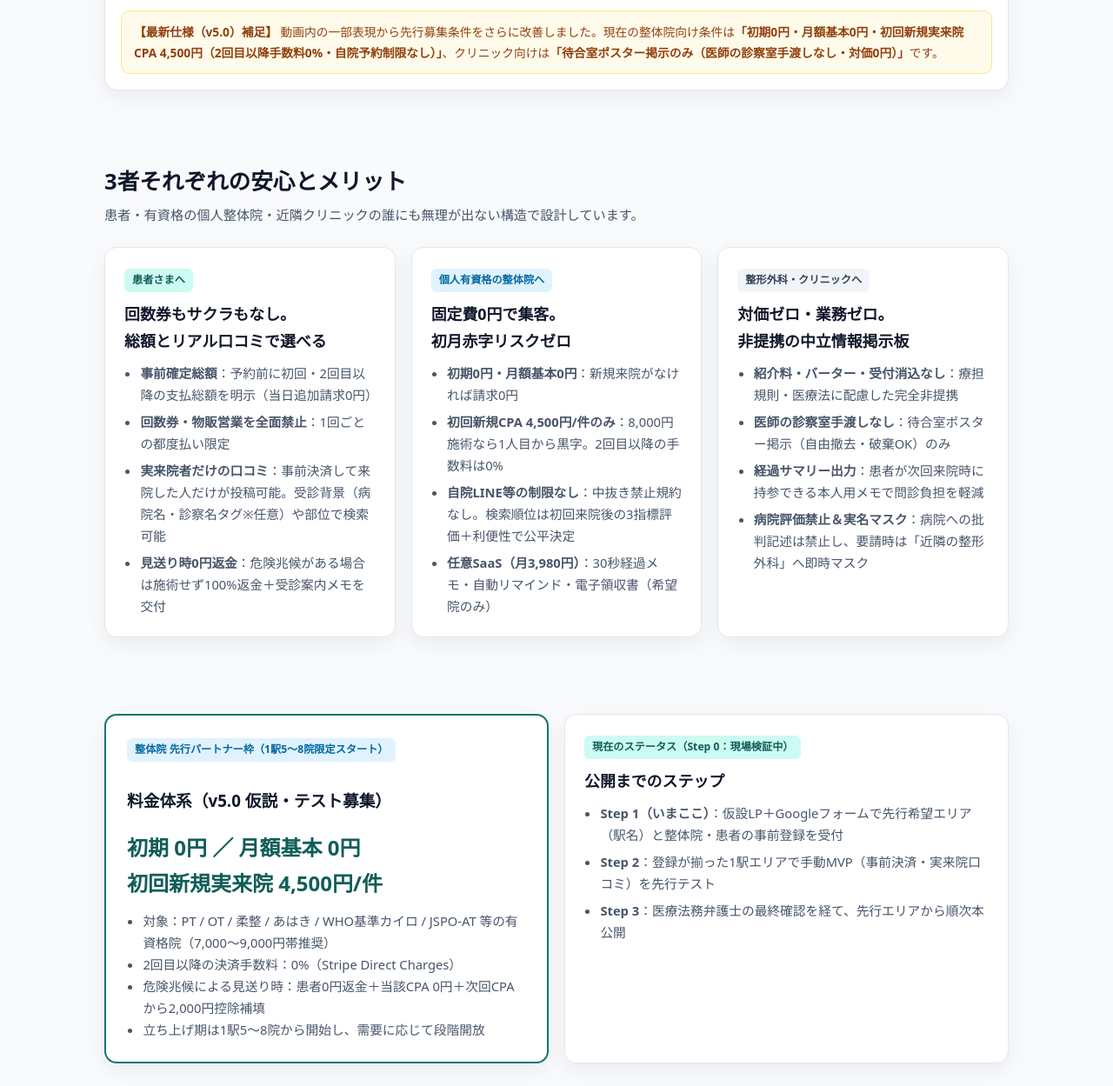
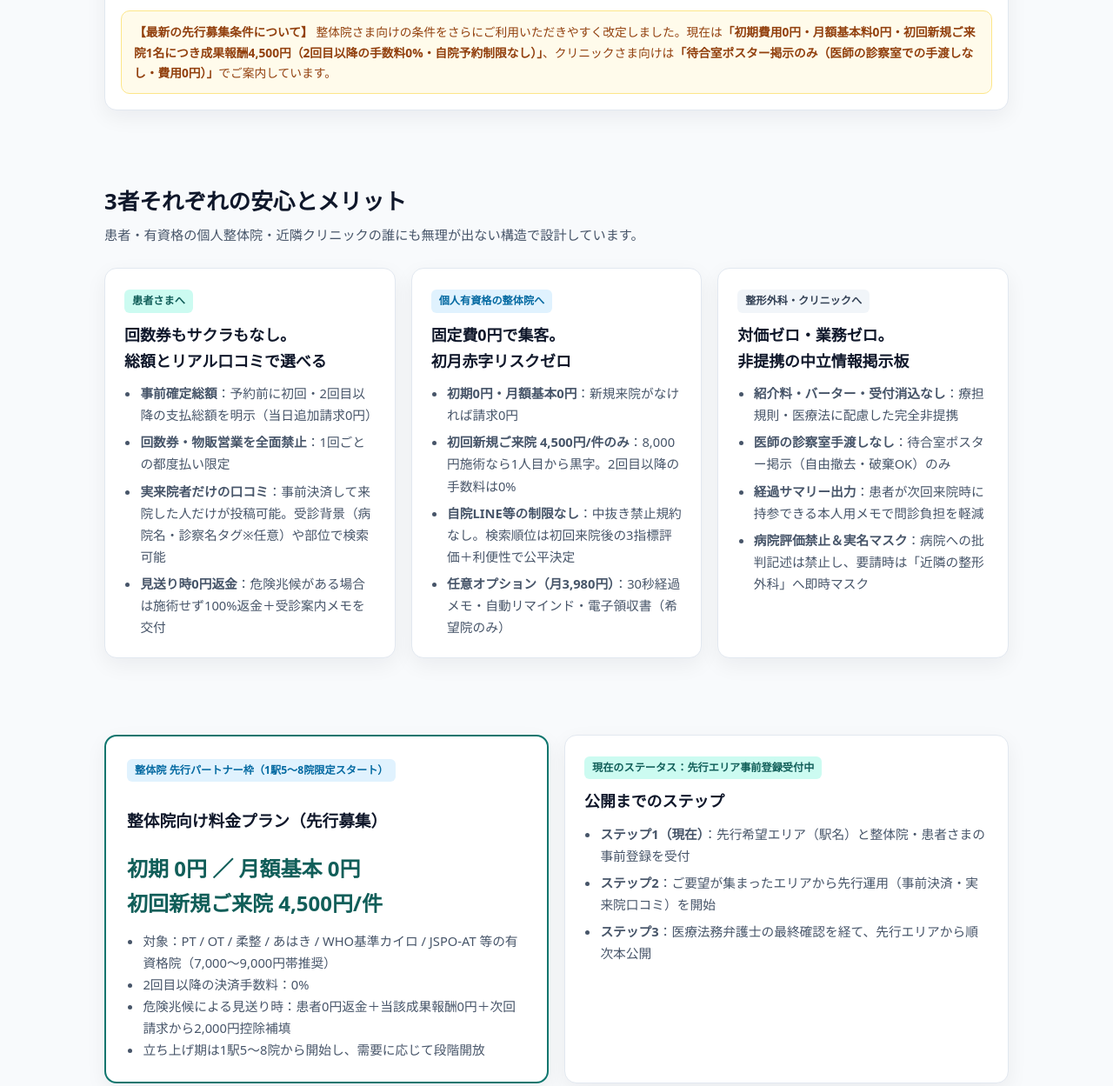
Before and after one commit to jackasser/tsunagu-isei, a plain HTML site: page index.html in a window 1280 px wide. Shown: the part 1263-2512 px from the top of the page at 87% size. Drawn offline with Linux system fonts and the light colour scheme.

Commit message:
Remove internal jargon from public LP

```diff
--- a/index.html
+++ b/index.html
@@ -328,7 +328,7 @@
           <a class="btn btn-secondary" href="#video">紹介動画を見る（約2分）</a>
         </div>
         <div class="hero-note">
-          ※現在は1駅先行テスト（Step 0）に向けた先行ウェイトリスト受付中です。登録・通知に費用は一切かかりません。
+          ※現在は先行エリアの事前登録を受付中です。登録・通知に費用は一切かかりません。
         </div>
       </div>
     </section>
@@ -349,8 +349,8 @@
             </iframe>
           </div>
           <div class="v5-notice">
-            <strong>【最新仕様（v5.0）補足】</strong>
-            動画内の一部表現から先行募集条件をさらに改善しました。現在の整体院向け条件は<strong>「初期0円・月額基本0円・初回新規実来院CPA 4,500円（2回目以降手数料0%・自院予約制限なし）」</strong>、クリニック向けは<strong>「待合室ポスター掲示のみ（医師の診察室手渡しなし・対価0円）」</strong>です。
+            <strong>【最新の先行募集条件について】</strong>
+            整体院さま向けの条件をさらにご利用いただきやすく改定しました。現在は<strong>「初期費用0円・月額基本料0円・初回新規ご来院1名につき成果報酬4,500円（2回目以降の手数料0%・自院予約制限なし）」</strong>、クリニックさま向けは<strong>「待合室ポスター掲示のみ（医師の診察室での手渡しなし・費用0円）」</strong>でご案内しています。
           </div>
         </div>
       </div>
@@ -377,9 +377,9 @@
             <h3>固定費0円で集客。<br />初月赤字リスクゼロ</h3>
             <ul>
               <li><strong>初期0円・月額基本0円</strong>：新規来院がなければ請求0円</li>
-              <li><strong>初回新規CPA 4,500円/件のみ</strong>：8,000円施術なら1人目から黒字。2回目以降の手数料は0%</li>
+              <li><strong>初回新規ご来院 4,500円/件のみ</strong>：8,000円施術なら1人目から黒字。2回目以降の手数料は0%</li>
               <li><strong>自院LINE等の制限なし</strong>：中抜き禁止規約なし。検索順位は初回来院後の3指標評価＋利便性で公平決定</li>
-              <li><strong>任意SaaS（月3,980円）</strong>：30秒経過メモ・自動リマインド・電子領収書（希望院のみ）</li>
+              <li><strong>任意オプション（月3,980円）</strong>：30秒経過メモ・自動リマインド・電子領収書（希望院のみ）</li>
             </ul>
           </div>
           <div class="card">
@@ -402,22 +402,22 @@
         <div class="grid-2">
           <div class="price-box">
             <span class="card-badge">整体院 先行パートナー枠（1駅5〜8院限定スタート）</span>
-            <h3>料金体系（v5.0 仮説・テスト募集）</h3>
-            <div class="price-big">初期 0円 ／ 月額基本 0円<br />初回新規実来院 4,500円/件</div>
+            <h3>整体院向け料金プラン（先行募集）</h3>
+            <div class="price-big">初期 0円 ／ 月額基本 0円<br />初回新規ご来院 4,500円/件</div>
             <ul style="margin:0; padding-left:1.15rem; color:var(--muted); font-size:0.92rem;">
               <li>対象：PT / OT / 柔整 / あはき / WHO基準カイロ / JSPO-AT 等の有資格院（7,000〜9,000円帯推奨）</li>
-              <li>2回目以降の決済手数料：0%（Stripe Direct Charges）</li>
-              <li>危険兆候による見送り時：患者0円返金＋当該CPA 0円＋次回CPAから2,000円控除補填</li>
+              <li>2回目以降の決済手数料：0%</li>
+              <li>危険兆候による見送り時：患者0円返金＋当該成果報酬0円＋次回請求から2,000円控除補填</li>
               <li>立ち上げ期は1駅5〜8院から開始し、需要に応じて段階開放</li>
             </ul>
           </div>
           <div class="card">
-            <span class="card-badge teal">現在のステータス（Step 0：現場検証中）</span>
+            <span class="card-badge teal">現在のステータス：先行エリア事前登録受付中</span>
             <h3>公開までのステップ</h3>
             <ul>
-              <li><strong>Step 1（いまここ）</strong>：仮設LP＋Googleフォームで先行希望エリア（駅名）と整体院・患者の事前登録を受付</li>
-              <li><strong>Step 2</strong>：登録が揃った1駅エリアで手動MVP（事前決済・実来院口コミ）を先行テスト</li>
-              <li><strong>Step 3</strong>：医療法務弁護士の最終確認を経て、先行エリアから順次本公開</li>
+              <li><strong>ステップ1（現在）</strong>：先行希望エリア（駅名）と整体院・患者さまの事前登録を受付</li>
+              <li><strong>ステップ2</strong>：ご要望が集まったエリアから先行運用（事前決済・実来院口コミ）を開始</li>
+              <li><strong>ステップ3</strong>：医療法務弁護士の最終確認を経て、先行エリアから順次本公開</li>
             </ul>
           </div>
         </div>
@@ -459,7 +459,7 @@
         <strong>【ご注意・免責事項】</strong>
         本サービス「つなぐ医整」は、登録施術院の予約・事前決済・実来院者による体験記録の検索基盤であり、医療機関との提携・特定の施術所または治療効果の保証・医療行為（診断や治療）を行うものではありません。検索上の「診察名タグ」は利用者の自己申告による受診背景の参考情報であり、施術院による適応症の標榜ではありません。現在、医師の診断・リハビリを継続中の方は、必ず主治医にご相談のうえご利用ください。
       </div>
-      <div>© 2026 つなぐ医整（準備事務局）｜先行テスト・ウェイトリスト仮設ページ</div>
+      <div>© 2026 つなぐ医整（準備事務局）｜先行登録ページ</div>
     </div>
   </footer>
 </body>
```
